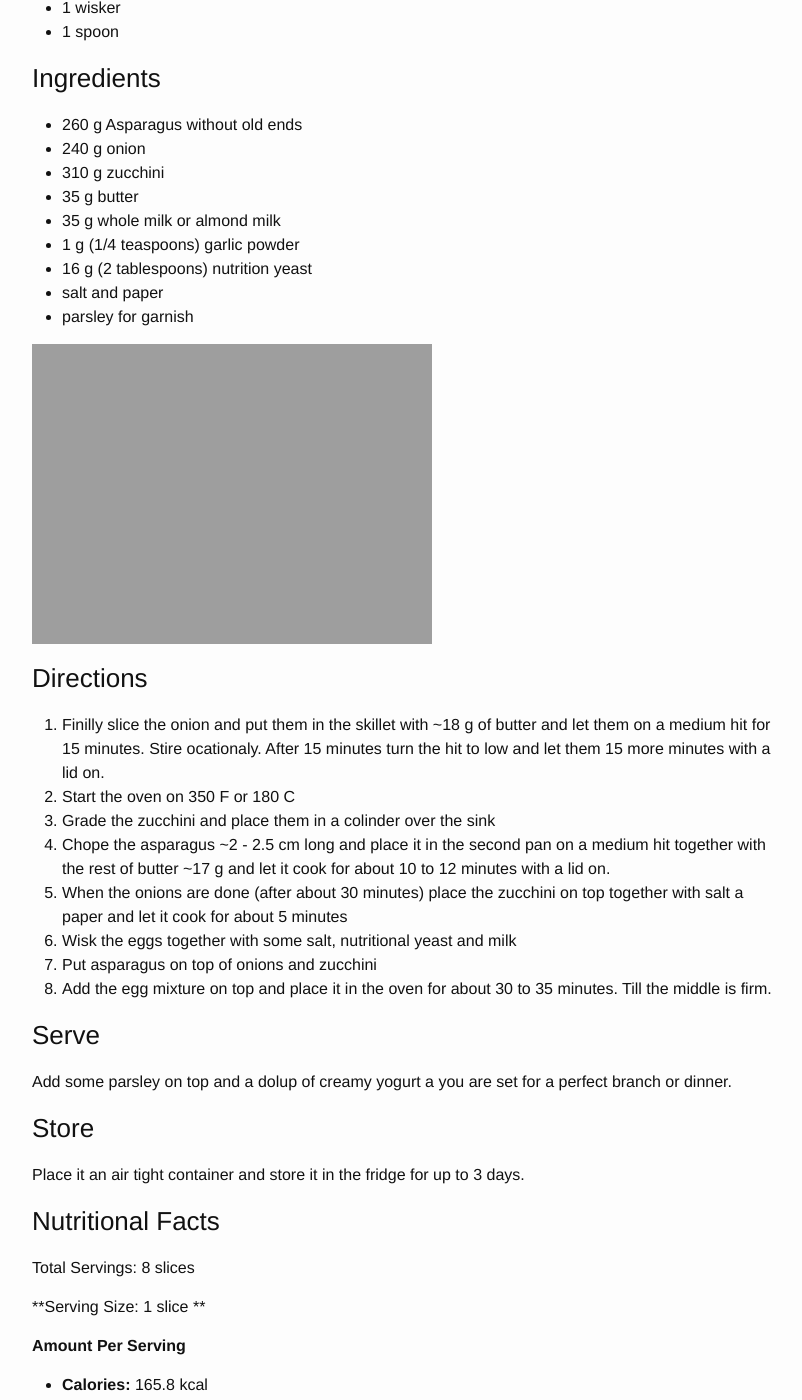
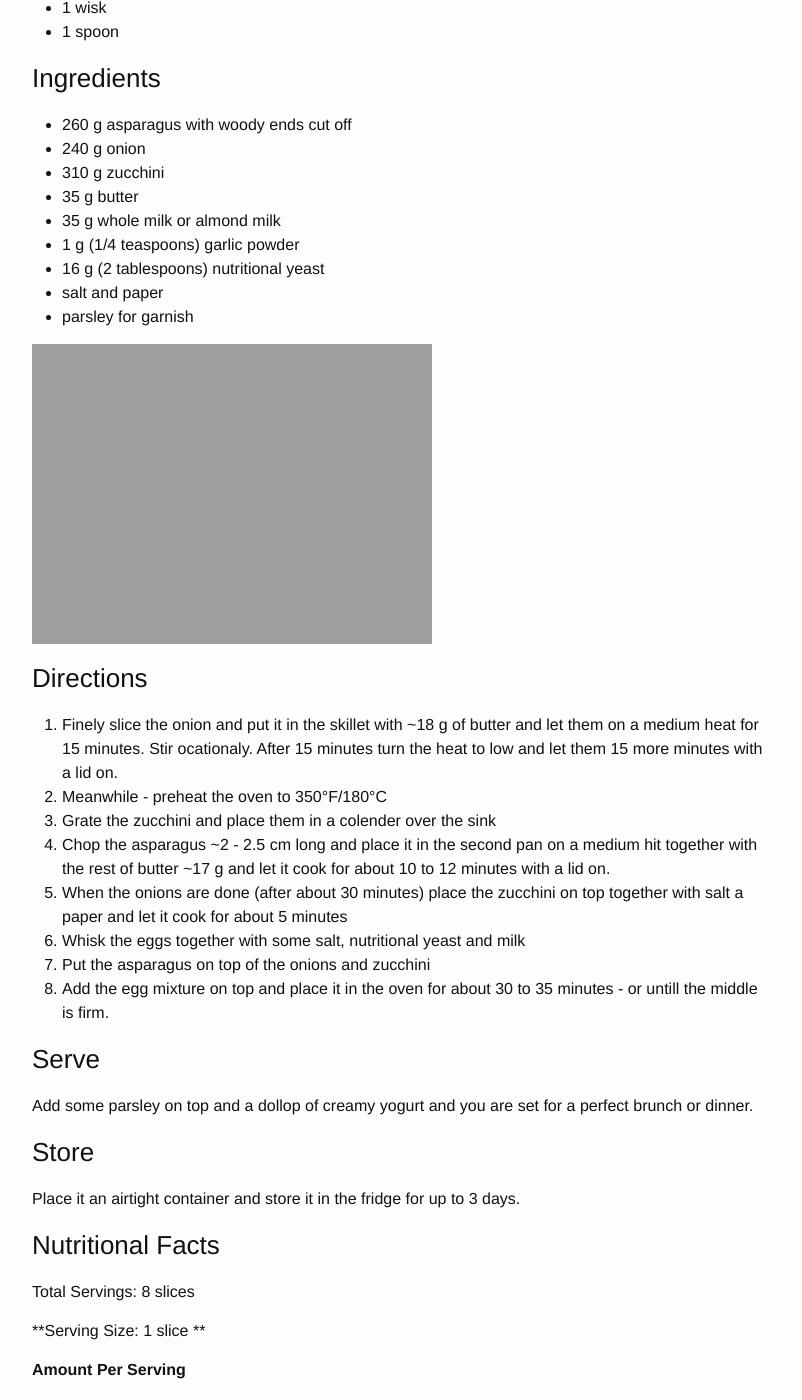
Before and after one commit to melaniaandrisan/melaniaandrisan.github.io, a Jekyll site: the page built from _posts/2018-09-05-Keto-Asparagus-quiche.md, in a window 1280 px wide and 1400 px high, scrolled down 953 px. Shown: the whole window, without its empty margins (238-1040 px from the left). Built offline with Jekyll 4.4.1, drawn with Linux system fonts in a browser that asks for light colours; comment, search, counter and statistics services are not loaded; some of the changed text lies outside the part shown.

Commit message:
Update 2018-09-05-Keto-Asparagus-quiche.md

```diff
--- a/_posts/2018-09-05-Keto-Asparagus-quiche.md
+++ b/_posts/2018-09-05-Keto-Asparagus-quiche.md
@@ -4,14 +4,12 @@ published: true
 layout: post
 date: "2018-09-26 23:30:10 +0200"
 categories: Food
-title: "Keto Asparagus, zucchini quiche"
+title: "Keto Asparagus Zucchini Quiche"
 
 ---
 
 I love to bake and I love vegetables so the vegetable quiche is the perfect combination.
-This one is "cheesy" for the nutritional yeast a little bit sweet from the onions and has a little bit of crunch from
-asparagus.
-
+This one is "cheesy" because of the nutritional yeast and a little bit sweet from the onions and has a little bit of crunch from the asparagus.
 
 **Prep Time**: 40 minutes
 
@@ -22,45 +20,45 @@ asparagus.
 ![keto quiche]({{ site.url }}/assets/DSC02541.JPG)
 
 ### Utensils
-- 1 chef knif
+- 1 chef knife
 - 1 cutting board
-- 1 skillet pan - or a normal pan and 9 inch tray
-- 1 normal pan
+- 1 oven-proof pan or 9 inch tray
+- 1 pan
 - 1 large bowl
-- 1 wisker
+- 1 wisk
 - 1 spoon
 
 ### Ingredients
-- 260 g Asparagus without old ends
+- 260 g asparagus with woody ends cut off
 - 240 g onion
 - 310 g zucchini
 - 35 g butter
 - 35 g whole milk or almond milk
 - 1 g (1/4 teaspoons) garlic powder
-- 16 g (2 tablespoons) nutrition yeast
+- 16 g (2 tablespoons) nutritional yeast
 - salt and paper
 - parsley for garnish
 
 ![keto quiche]({{ site.url }}/assets/DSC02525.JPG)
 
 ### Directions
-1. Finilly slice the onion and put them in the skillet with ~18 g of butter and let them on a medium hit for 15 minutes.
-Stire ocationaly. After 15 minutes turn the hit to low and let them 15 more minutes with a lid on.
-2. Start the oven on 350 F or 180 C
-3. Grade the zucchini and place them in a colinder over the sink
-4. Chope the asparagus ~2 - 2.5 cm long and place it in the second pan on a medium hit together with the rest of butter ~17 g
+1. Finely slice the onion and put it in the skillet with ~18 g of butter and let them on a medium heat for 15 minutes.
+Stir ocationaly. After 15 minutes turn the heat to low and let them 15 more minutes with a lid on.
+2. Meanwhile - preheat the oven to 350°F/180°C
+3. Grate the zucchini and place them in a colender over the sink
+4. Chop the asparagus ~2 - 2.5 cm long and place it in the second pan on a medium hit together with the rest of butter ~17 g
 and let it cook for about 10 to 12 minutes with a lid on.
 5. When the onions are done (after about 30 minutes) place the zucchini on top together with salt a paper and let it cook
 for about 5 minutes
-6. Wisk the eggs together with some salt, nutritional yeast and milk
-7. Put asparagus on top of onions and zucchini
-8. Add the egg mixture on top and place it in the oven for about 30 to 35 minutes. Till the middle is firm.
+6. Whisk the eggs together with some salt, nutritional yeast and milk
+7. Put the asparagus on top of the onions and zucchini
+8. Add the egg mixture on top and place it in the oven for about 30 to 35 minutes - or untill the middle is firm.
 
 ### Serve
-Add some parsley on top and a dolup of creamy yogurt a you are set for a perfect branch or dinner.
+Add some parsley on top and a dollop of creamy yogurt and you are set for a perfect brunch or dinner.
 
 ### Store
-Place it an air tight container and store it in the fridge for up to 3 days.
+Place it an airtight container and store it in the fridge for up to 3 days.
 
 ### Nutritional Facts
 Total Servings: 8 slices
```
